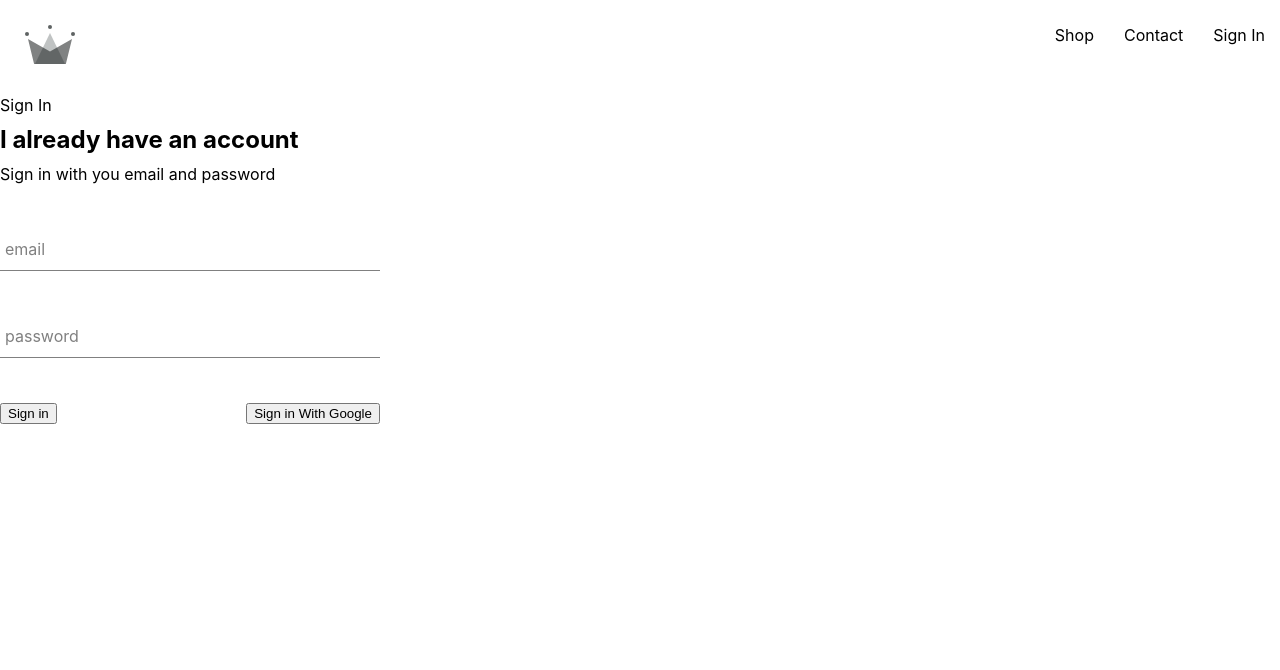
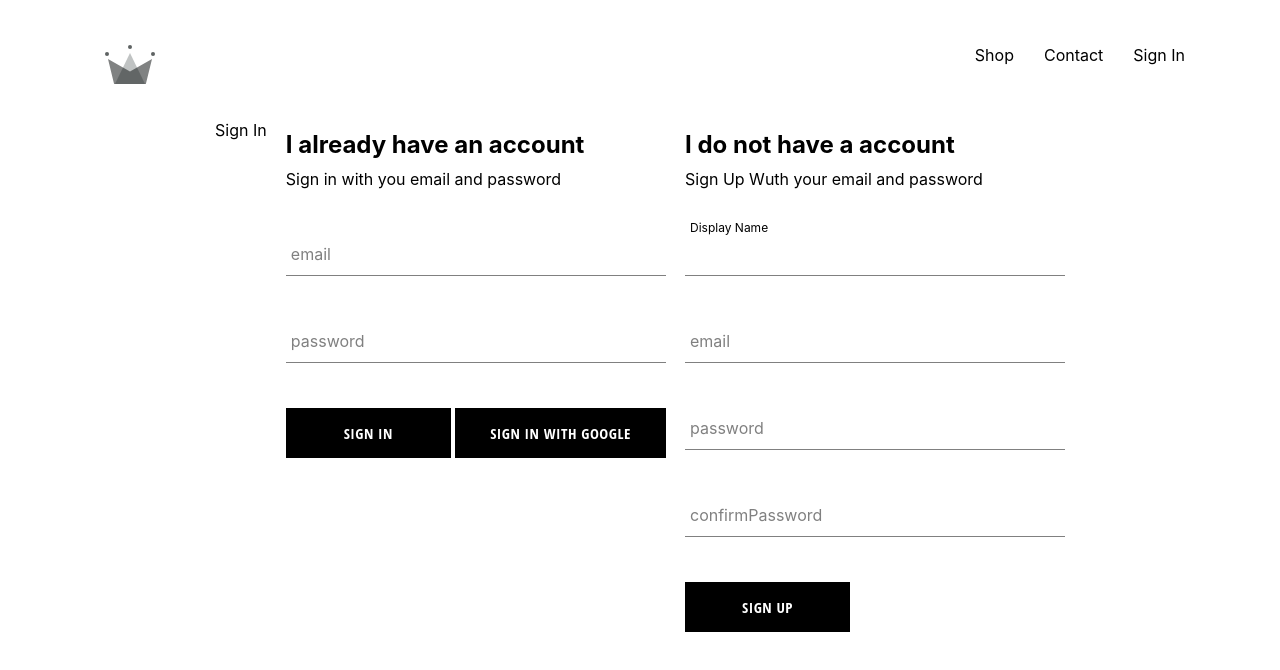
Before and after one commit to nomi181472/shop-clothes, a React (Create React App) app: page /signin in a window 1280 px wide. Shown: the top 670 px of the page. Built offline with nearby package versions, Linux system fonts and the light colour scheme; no server answers.

Commit message:
added signup and signin

```diff
--- a/src/App.css
+++ b/src/App.css
@@ -1,5 +1,5 @@
 body{
-padding: 20px 80 px;
+padding: 20px 80px;
 }
 a{
     text-decoration: none;
--- a/src/App.js
+++ b/src/App.js
@@ -5,7 +5,7 @@
 import { ShopPage } from './pages/shop/shop.component';
 import Header from "./components/header/header.component.jsx"
 import SignInAndUp from './pages/sign-in-and-sign-up/sign-in-and-sign-up.component';
-import {auth} from "./firebase/firebase.utils"
+import {auth,createUserProfileDocument} from "./firebase/firebase.utils"
 
 class App extends React.Component {
   constructor()
@@ -17,9 +17,24 @@
   }
   unSubscribeFromAuth=null
   componentDidMount(){
-    this.unSubscribeFromAuth=auth.onAuthStateChanged((user)=>{
+    this.unSubscribeFromAuth=auth.onAuthStateChanged(async (userAuth)=>{
+      if (userAuth){
+      const userRef=await createUserProfileDocument(userAuth);
 
-      this.setState({currentUser:user},()=>console.log(this.state.currentUser))
+      userRef.onSnapshot(snapshot=>{
+        this.setState({
+          currentUser:{
+            id:snapshot.id,
+          ...snapshot.data()
+          }
+        },()=>console.log(this.state) )
+      });
+      }
+      else{
+        this.setState({
+          currentUser:userAuth
+        },)
+      }
 
     })
   }
--- a/src/components/custom-button/custom-button.component.jsx
+++ b/src/components/custom-button/custom-button.component.jsx
@@ -1,6 +1,6 @@
 import "./custom-button.styles.scss"
 const CustomButton=({children,isGoogleSignIn,...otherProps})=>(
 
-    <button className={`${isGoogleSignIn?'google-sign-in':''}'custom-button'`} {...otherProps}>{children}</button>
+    <button className={`${isGoogleSignIn?'google-sign-in':''} custom-button`} {...otherProps}>{children}</button>
 )
 export default CustomButton
--- a/src/components/custom-button/custom-button.styles.scss
+++ b/src/components/custom-button/custom-button.styles.scss
@@ -18,7 +18,7 @@
     background-color: white;
     color: black;
     border: 1px solid black;
-  }
+  }y
   &.google-sign-in{
     background-color: #4285f4;
     color: white;
--- a/src/components/form-input/form-input.component.jsx
+++ b/src/components/form-input/form-input.component.jsx
@@ -1,6 +1,6 @@
 import "./form-input.styles.scss"
 const FormInput=({handleChange,label,...otherProps})=>{
-    console.log(otherProps.value.length)
+
 return <div className="group">
 <input className="form-input" onChange={handleChange} {...otherProps}/>
 {label?(
--- a/src/components/header/header.component.jsx
+++ b/src/components/header/header.component.jsx
@@ -18,7 +18,7 @@
         {
             currentUser?
             <div className="option" onClick={()=>auth.signOut()}> Sign Out</div> :
-            <Link className="option" to="/signin"> Sign In </Link>
+            <Link className="option" to="/signin" > Sign In </Link>
         }
         </div>
 
--- /dev/null
+++ b/src/components/sign-up/sign-up.component.jsx
@@ -0,0 +1,64 @@
+import React from 'react'
+import FormInput from '../form-input/form-input.component'
+import CustomButton from '../custom-button/custom-button.component'
+import "./sign-up.style.scss"
+import {auth,createUserProfileDocument} from "../../firebase/firebase.utils"
+
+
+class SignUp extends React.Component{
+    constructor(){
+        super();
+        this.state={
+            displayName:" ",
+            email:'',
+            password:'',
+            confirmPassword:''
+        }
+    }
+     handleSubmit=async event=>{
+        event.preventDefault()
+        const {displayName,email,password,confirmPassword}=this.state
+        if (password!==confirmPassword)
+        {
+            alert("passowrd don't match")
+            return
+        }
+        try{
+            const {user}=await auth.createUserWithEmailAndPassword(email,password)
+            await createUserProfileDocument(user,{displayName})
+        }
+        catch(error){
+            console.log(`Error at sign-up component: ${error}`)
+        }
+
+
+    }
+    handleChange=event=>{
+        const {name,value}= event.target;
+        this.setState({
+            [name]:value
+        })
+
+    }
+    render(){
+        const {displayName,email,password,confirmPassword}=this.state
+        return <div className="sign-up">
+        <h2 className="title">
+        I do not have a account</h2>
+        <span>Sign Up Wuth your email and password</span>
+        <form className="sign-up-form" onSubmit={this.handleSubmit}>
+        <FormInput type="text" name="displayName" value={displayName}
+        onChange={this.handleChange} label="Display Name" required/>
+        <FormInput type="email" name="email" value={email}
+        onChange={this.handleChange} label="email" required/>
+        <FormInput type="password" name="password" value={password}
+        onChange={this.handleChange} label="password" required/>
+        <FormInput type="password" name="confirmPassword" value={confirmPassword}
+        onChange={this.handleChange} label="confirmPassword" required/>
+        <CustomButton type="submit" >Sign Up</CustomButton>
+        </form>
+        </div>
+    }
+}
+
+export default SignUp
--- /dev/null
+++ b/src/components/sign-up/sign-up.style.scss
@@ -0,0 +1,8 @@
+.sign-up{
+    display: flex;
+    flex-direction: column;
+    width: 380px;
+    .title{
+        margin: 10px 0px;
+    }
+}
--- a/src/firebase/firebase.utils.js
+++ b/src/firebase/firebase.utils.js
@@ -10,9 +10,36 @@
     appId: "1:277233175036:web:7646fc8e415a629a9b4a79",
     measurementId: "G-DTL7M26VH4"
   };
+
+
+  export const createUserProfileDocument=async (userAuth,additionalData)=>{
+    if (!userAuth) return ;
+
+
+    const userRef=firestore.doc(`user/${userAuth.uid}`)
+
+    const userSnapshot=await userRef.get()
+
+    if(!userSnapshot.exists){
+      const {displayName,email}=userAuth;
+      const createdAt=new Date()
+      try {
+        await userRef.set({
+          displayName,
+          email,
+          createdAt,
+          ...additionalData
+        })
+      } catch (error) {
+        console.log(`Error At User Auth:${error}`)
+      }
+
+    }
+return userRef
+  }
   firebase.initializeApp(firebaseConfig)
 
-  export const auth=firebase.auth()
+ export const auth=firebase.auth()
   export const firestore=firebase.firestore()
 
   const provider=new firebase.auth.GoogleAuthProvider();
--- a/src/pages/sign-in-and-sign-up/sign-in-and-sign-up.component.jsx
+++ b/src/pages/sign-in-and-sign-up/sign-in-and-sign-up.component.jsx
@@ -1,9 +1,11 @@
 import { SignIn } from "../../components/sign-in/sign-in.component"
-
+import SignUp from "../../components/sign-up/sign-up.component"
+import "./signin-signup.style.scss"
 const SignInAndUp=()=>{
     return (<div className="sign-in-and-sign-up">
     Sign In
     <SignIn/>
+    <SignUp/>
         </div>)
 }
 export default SignInAndUp
--- /dev/null
+++ b/src/pages/sign-in-and-sign-up/signin-signup.style.scss
@@ -0,0 +1,6 @@
+.sign-in-and-sign-up{
+    width: 850px;
+    display: flex;
+    justify-content: space-between;
+    margin:30px auto;
+}
```
